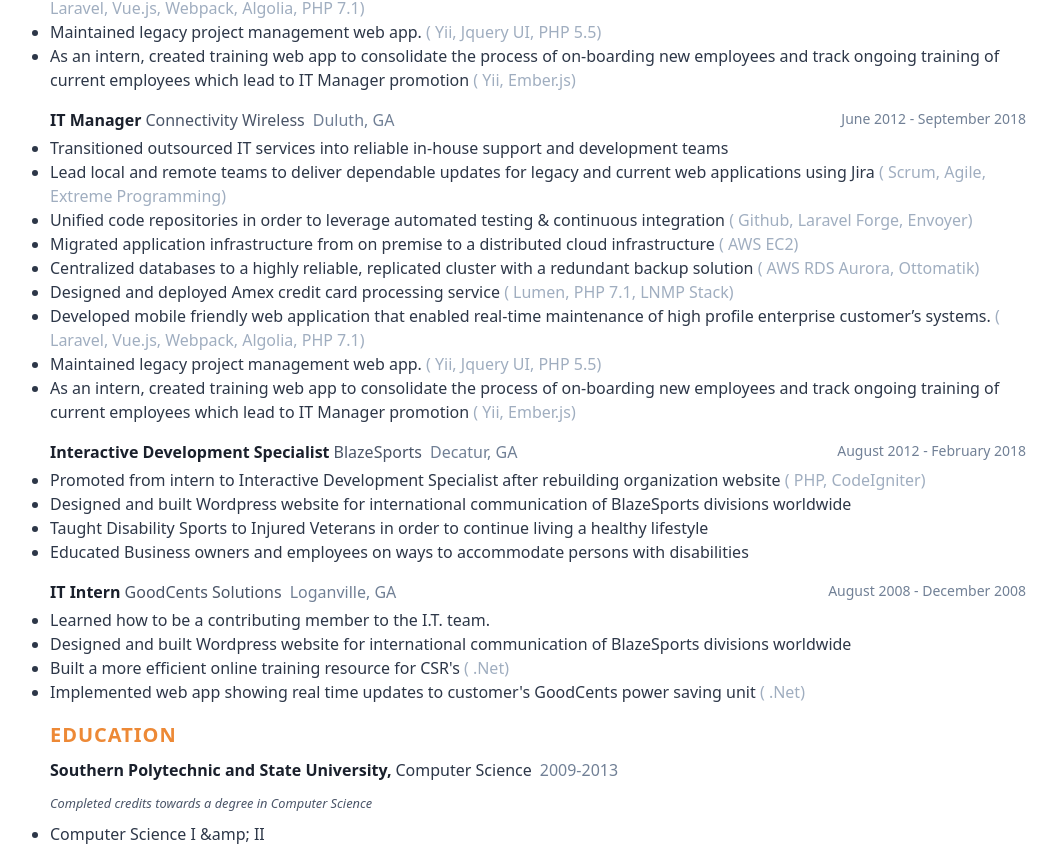
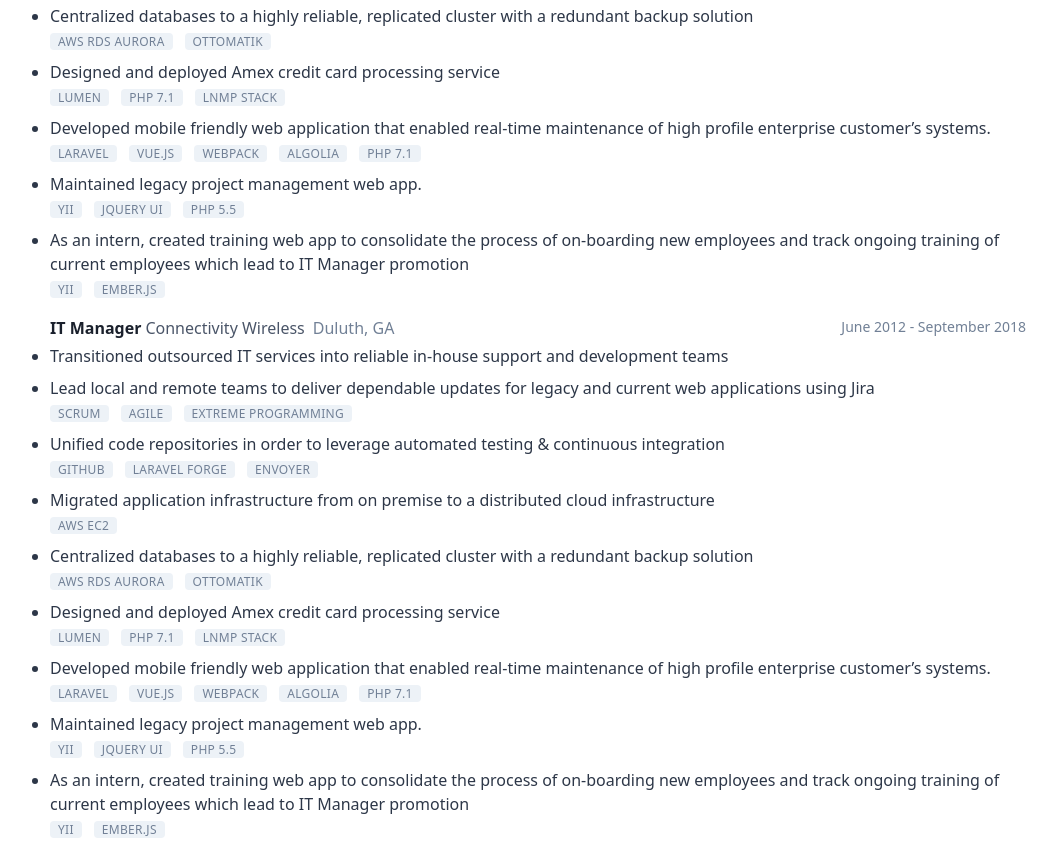
Before and after one commit to cullymason/resume, a Vue app: page / in a window 1280 px wide. Shown: the part 607-1460 px from the top of the page, without its empty margins (102-1159 px from the left). Built offline with nearby package versions, Linux system fonts and the light colour scheme.

Commit message:
fixed tag visuals and experience ampersand

```diff
--- a/public/data/education.json
+++ b/public/data/education.json
@@ -7,7 +7,7 @@
             "endYear": 2013,
             "disclaimer": "Completed credits towards a degree in Computer Science",
             "accomplishments": [
-                "Computer Science I &amp; II",
+                "Computer Science I & II",
                 "Programming for Engineers",
                 "Programming for Engineers",
                 "Introduction to Databases",
--- a/src/components/Experiences.vue
+++ b/src/components/Experiences.vue
@@ -10,7 +10,12 @@
                     <span class="text-sm text-gray-600">{{experience.startMonth}} {{experience.startYear}} - {{ experience.isCurrent ? "Present" : experience.endMonth+' '+experience.endYear }}</span>
                 </h3>
                 <ul class="text-gray-800 list-disc list-outside">
-                    <li v-for="responsibility in experience.responsibilities" :key="responsibility" class="mb-1 md:mb-0">{{ responsibility.responsibility}} <ul v-if="responsibility.tags" class="text-gray-500 block text-sm md:inline md:text-base">(<li class="inline" v-for="(tag,index) in responsibility.tags" :key="tag"> {{ tag }}<span v-if="index+1 < responsibility.tags.length">,</span></li>)</ul></li>
+                    <li v-for="responsibility in experience.responsibilities" :key="responsibility" class="mb-2">
+                        <span>{{ responsibility.responsibility}} </span>
+                        <ul v-if="responsibility.tags" class=" block">
+                            <li class="inline text-gray-600 font-base tracking-wide uppercase text-xs bg-gray-200 mr-3 rounded px-2" v-for="tag in responsibility.tags" :key="tag">{{ tag }}</li>
+                        </ul>
+                    </li>
 
                 </ul>
             </article>
```
